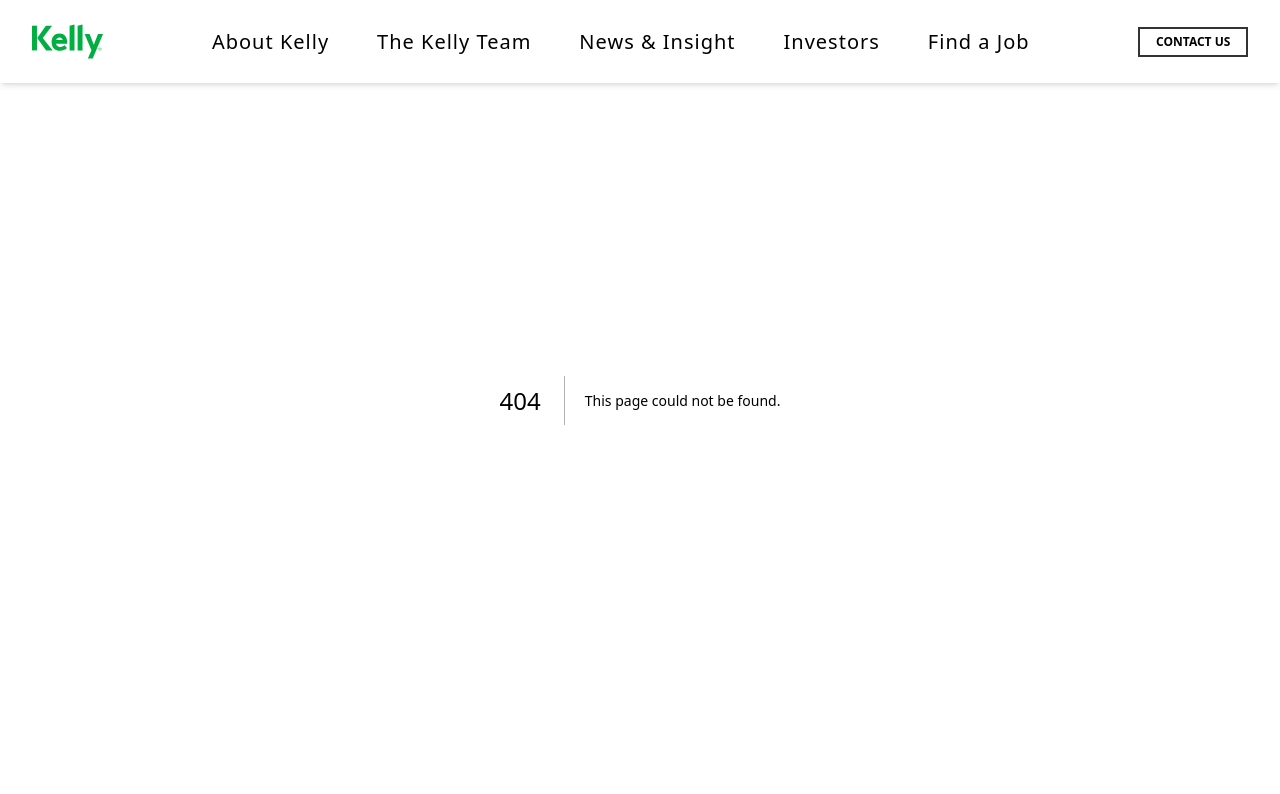
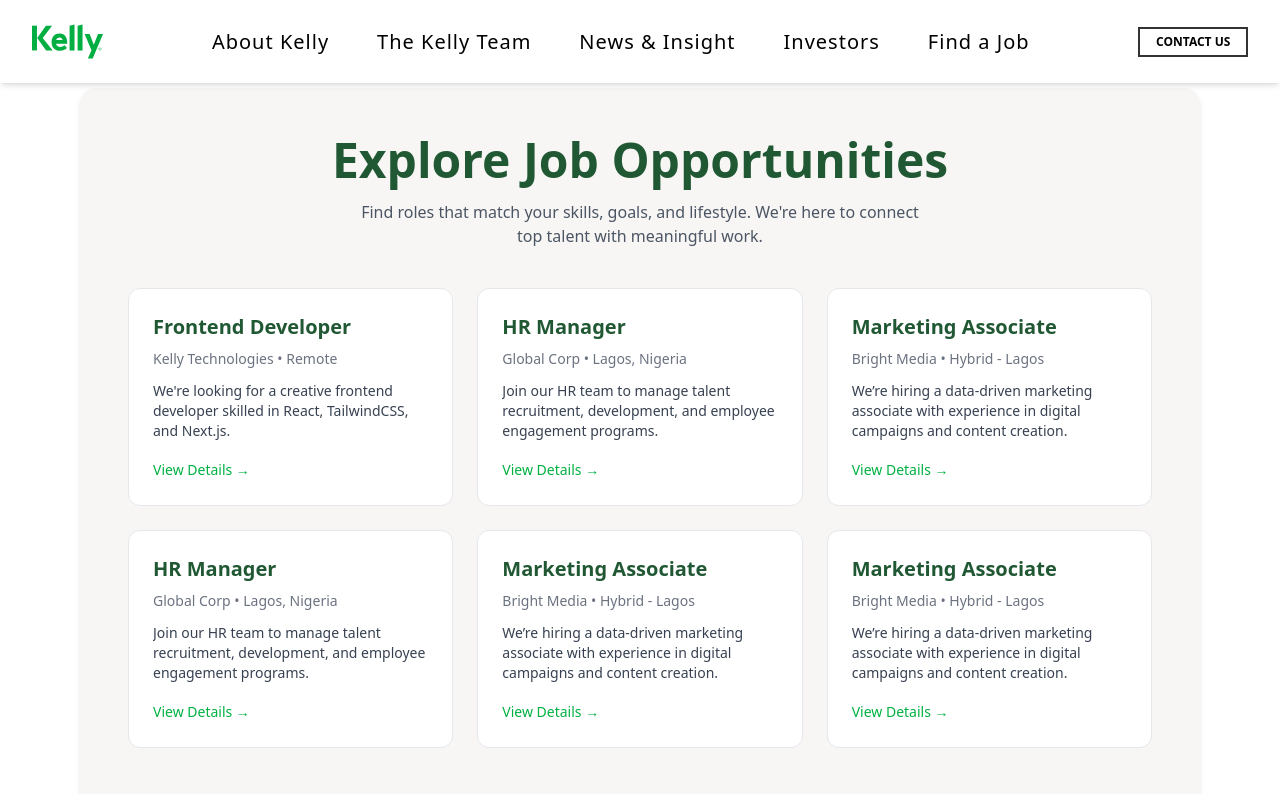
Before and after one commit to Lapark100/kelly, a Next.js app: page /job-listing in a window 1280 px wide. Before the commit this address had no page. Shown: the top 794 px of the page. Built offline with nearby package versions, Linux system fonts and the light colour scheme.

Commit message:
Latest Update

```diff
--- /dev/null
+++ b/app/about-us/components/about-us-detail.js
@@ -0,0 +1,35 @@
+import Link from "next/link";
+
+export default function AboutUsDec() {
+    return (
+        <section className="w-full bg-[#FAFAFA] py-7 md:pt-20 px-4 sm:px-6 md:px-20">
+            <div className="text-center md:pt-10 md:pb-16 pt-3 pb-3">
+
+                {/* Description Div */}
+                <div className="space-y-6 max-w-[885px] text-left mx-auto">
+                    <h2 className="font-bold text-2xl sm:text-3xl md:text-4xl lg:text-[48px] tracking-[0.25rem] text-left">
+                        Finding great work for top talent.
+                    </h2>
+
+                    <p className="text-base sm:text-lg md:text-xl tracking-[0.25rem] leading-[1.6] text-justify">
+                        Kelly helps companies recruit and manage skilled workers and helps job seekers find great work in industries such as accounting and finance, education, engineering, government, manufacturing and production, technology, and more.
+                    </p>
+
+                    <p className="text-sm sm:text-base md:text-lg tracking-[0.25rem] leading-[1.6] text-justify">
+                        Since inventing the staffing industry in 1946, we’ve become experts in the many specialties and local and global markets we serve. With a network of suppliers and partners around the world, we connect 450,000+ people with work every year. We ensure companies have the people they need, when and where they’re needed most.
+                    </p>
+
+                    <div className="flex flex-col sm:flex-row sm:space-x-4 items-start sm:items-center">
+                        <Link
+                            href="/jobs"
+                            className="w-full sm:w-[200px] h-[48px] sm:h-[58px] text-sm sm:text-[18px] uppercase text-white font-bold flex items-center justify-center bg-[#00b142]"
+                        >
+                            FIND A JOB
+                        </Link>
+                    </div>
+                </div>
+
+            </div>
+        </section>
+    );
+}
--- /dev/null
+++ b/app/about-us/components/about-us-hero.js
@@ -0,0 +1,32 @@
+
+
+export default function AboutUsHero() {
+    return (
+        <section className="w-full pt-[88px ]">
+            <div className="bg-[#F7F6F5] flex flex-col md:flex-row w-full ">
+                {/* Left side */}
+                <div className="w-full md:w-1/2 px-4 sm:px-6 md:px-[175px] py-12 md:py-[199px] space-y-6">
+                    <h2 className="text-[32px] md:text-[48px] text-[#215834] tracking-wide font-bold max-w-full">
+                    Limitless is what we do.
+                    </h2>
+
+                    <p className="text-[18px] md:text-[20px] font-bold text-black max-w-full">
+                    We empower businesses and people to access limitless opportunities.
+                    </p>
+
+
+                </div>
+
+                {/* Right side image */}
+                <div
+                    className="w-full md:w-1/2 h-[300px] md:h-auto"
+                    style={{
+                        backgroundImage: `linear-gradient(to bottom, rgba(0, 0, 0, 0.2), rgba(0, 0, 0, 0.2)), url('/images/about-kelly.webp')`,
+                        backgroundSize: "cover",
+                        backgroundPosition: "top",
+                    }}
+                />
+            </div>
+        </section>
+    );
+}
--- /dev/null
+++ b/app/about-us/page.js
@@ -0,0 +1,11 @@
+import AboutUsDec from "./components/about-us-detail";
+import AboutUsHero from "./components/about-us-hero";
+import JobsHero from "./components/about-us-hero";
+
+export default function Jobs() {
+    return (
+        <>
+           <AboutUsHero />
+           <AboutUsDec />
+        </>)
+}
--- /dev/null
+++ b/app/job-listing/page.js
@@ -0,0 +1,86 @@
+import Link from "next/link";
+
+export default function JobListings() {
+  return (
+    <section className="w-full pt-[88px] bg-white min-h-screen px-4 sm:px-8 md:px-20">
+      <div className="bg-[#F7F6F5] rounded-2xl shadow-md p-8 md:p-12">
+        <header className="mb-10 text-center">
+          <h1 className="text-3xl md:text-5xl font-bold text-[#215834] mb-4">
+            Explore Job Opportunities
+          </h1>
+          <p className="text-gray-600 max-w-xl mx-auto">
+            Find roles that match your skills, goals, and lifestyle. We're here to connect top talent with meaningful work.
+          </p>
+        </header>
+
+        <div className="grid gap-6 md:grid-cols-2 lg:grid-cols-3">
+          {jobData.map((job, index) => (
+            <div key={index} className="bg-white rounded-xl border border-gray-200 p-6 hover:shadow-lg transition duration-300">
+              <h2 className="text-xl font-semibold text-[#215834] mb-2">{job.title}</h2>
+              <p className="text-sm text-gray-500 mb-3">{job.company} • {job.location}</p>
+              <p className="text-gray-700 text-sm mb-4 line-clamp-3">{job.description}</p>
+              <Link href="https://forms.gle/urR82XMm1WAYiHmm7" className="text-[#00b142] font-medium text-sm hover:underline">
+                View Details →
+              </Link>
+            </div>
+          ))}
+        </div>
+
+        <div className="text-center mt-12">
+          <Link
+            href="/jobs"
+            className="inline-block bg-[#00b142] text-white px-6 py-3 rounded-lg text-sm font-semibold hover:bg-[#019a39] transition"
+          >
+            See All Jobs
+          </Link>
+        </div>
+      </div>
+    </section>
+  );
+}
+
+// Temporary mock data
+const jobData = [
+  {
+    id: "1",
+    title: "Frontend Developer",
+    company: "Kelly Technologies",
+    location: "Remote",
+    description: "We're looking for a creative frontend developer skilled in React, TailwindCSS, and Next.js."
+  },
+  {
+    id: "2",
+    title: "HR Manager",
+    company: "Global Corp",
+    location: "Lagos, Nigeria",
+    description: "Join our HR team to manage talent recruitment, development, and employee engagement programs."
+  },
+  {
+    id: "3",
+    title: "Marketing Associate",
+    company: "Bright Media",
+    location: "Hybrid - Lagos",
+    description: "We’re hiring a data-driven marketing associate with experience in digital campaigns and content creation."
+  },
+  {
+    id: "2",
+    title: "HR Manager",
+    company: "Global Corp",
+    location: "Lagos, Nigeria",
+    description: "Join our HR team to manage talent recruitment, development, and employee engagement programs."
+  },
+  {
+    id: "3",
+    title: "Marketing Associate",
+    company: "Bright Media",
+    location: "Hybrid - Lagos",
+    description: "We’re hiring a data-driven marketing associate with experience in digital campaigns and content creation."
+  },
+  {
+    id: "3",
+    title: "Marketing Associate",
+    company: "Bright Media",
+    location: "Hybrid - Lagos",
+    description: "We’re hiring a data-driven marketing associate with experience in digital campaigns and content creation."
+  }
+];
--- a/components/call-to-action.js
+++ b/components/call-to-action.js
@@ -17,7 +17,7 @@ export default function CallToAction() {
           </p>
 
           <div className="w-[145.63px] h-[50.8px] text-[14px] text-black font-[700] bg-[#00b142] flex items-center justify-center mx-auto">
-            <Link href="/">FIND A JOB</Link>
+            <Link href="https://forms.gle/urR82XMm1WAYiHmm7">FIND A JOB</Link>
           </div>
         </div>
       </div>
--- a/components/header.js
+++ b/components/header.js
@@ -23,7 +23,7 @@ export default function Header() {
           <Link href="/the-team" className="hover:text-[#00b142]">The Kelly Team</Link>
           <Link href="/" className="hover:text-[#00b142]">News & Insight</Link>
           <Link href="/" className="hover:text-[#00b142]">Investors</Link>
-          <Link href="/" className="hover:text-[#00b142]">Find a Job</Link>
+          <Link href="/job-listing" className="hover:text-[#00b142]">Find a Job</Link>
         </div>
 
         {/* CTA Button (Desktop Only) */}
--- a/components/hero.js
+++ b/components/hero.js
@@ -18,7 +18,7 @@ export default function Hero() {
                     {/* Call to action container */}
                     <div className="flex flex-row space-x-6 items-center">
                         <div className="w-[200px] sm:w-[250px] h-[50px] sm:h-[58px] text-[16px] sm:text-[18px] font-bold flex items-center justify-center bg-[#AED5AF]">
-                            <Link href="/">HIRE EXPERT TALENT</Link>
+                            <Link href="https://forms.gle/urR82XMm1WAYiHmm7">HIRE EXPERT TALENT</Link>
                         </div>
 
                         <div className="flex items-center space-x-2 text-white">
```
Also changed, not shown: public/images/about-kelly.webp (added).
